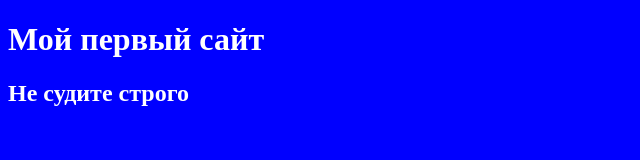
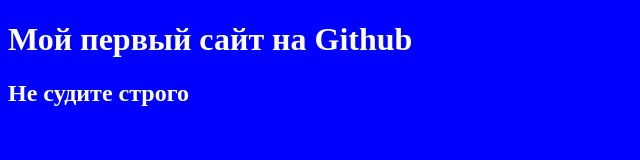
Before and after one commit to EfBrake1/test, a plain HTML site: page index.html in a window 1280 px wide. Shown: the whole page, without its empty margins (0-640 px from the left). Drawn offline with Linux system fonts and the light colour scheme.

Commit message:
changestitleone

```diff
--- a/index.html
+++ b/index.html
@@ -8,7 +8,7 @@
     <link rel="stylesheet" href="style.css">
 </head>
 <body>
-    <h1>Мой первый сайт</h1>
+    <h1>Мой первый сайт на Github</h1>
     <h2>Не судите строго</h2>
 </body>
 </html>
```
